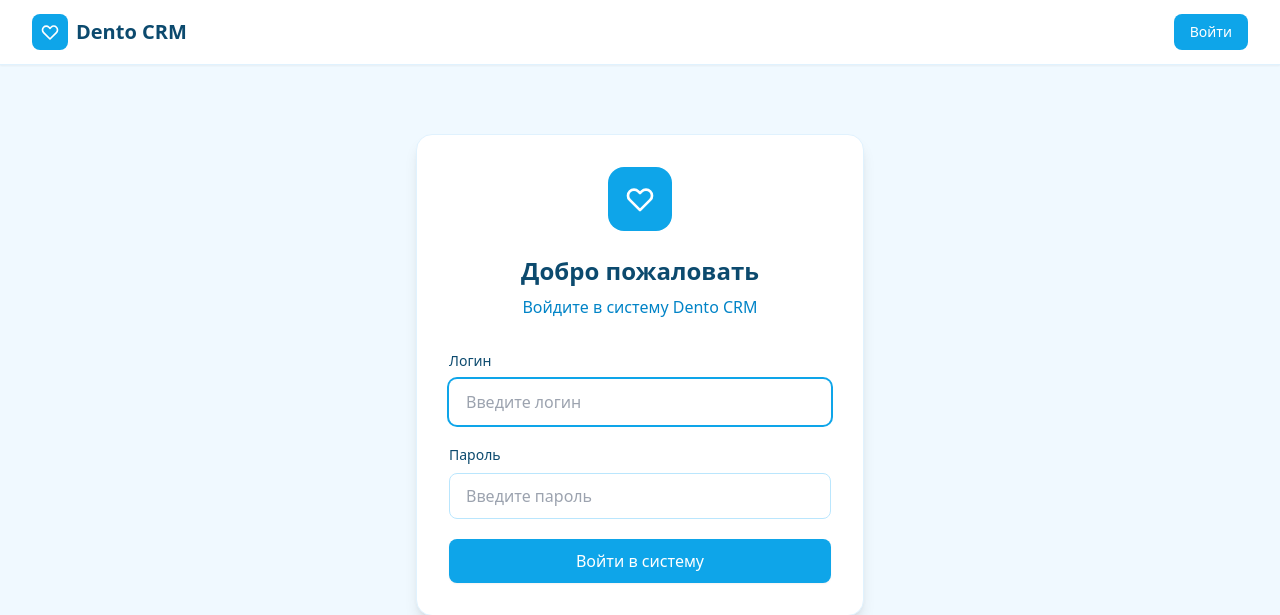
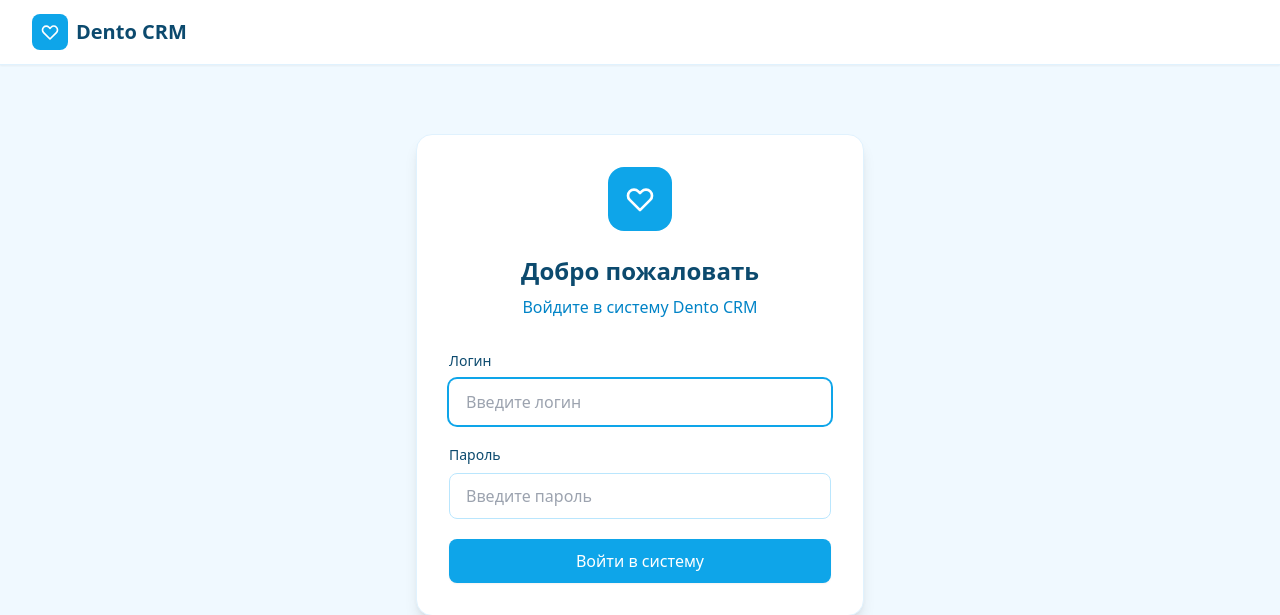
Before and after one commit to EscapingKotaro/CleanTeeth, a Django app: a page that uses templates/base.html in a window 1280 px wide. Shown: the top 615 px of the page. Run offline with Django 5.2, Linux system fonts and the light colour scheme; some libraries are stand-ins or nearby versions.

Commit message:
my 2409 work 3

```diff
--- a/crm/views.py
+++ b/crm/views.py
@@ -7,7 +7,7 @@ from django.utils import timezone
 from django.utils.dateparse import parse_date, parse_datetime
 from django.http import HttpResponseForbidden
 from datetime import datetime, timedelta, time as dtime
-from .models import Task, LostReason
+from .models import *
 
 
 # ==================== АУТЕНТИФИКАЦИЯ ====================
--- a/templates/base.html
+++ b/templates/base.html
@@ -133,11 +133,7 @@
                     </div>
                 </div>
 
-                {% else %}
-                <a href="{% url 'crm:login' %}"
-                   class="px-4 py-2 bg-sky-500 text-white rounded-lg hover:bg-sky-600 transition text-sm font-medium">
-                    Войти
-                </a>
+
                 {% endif %}
 
             </div>
```
